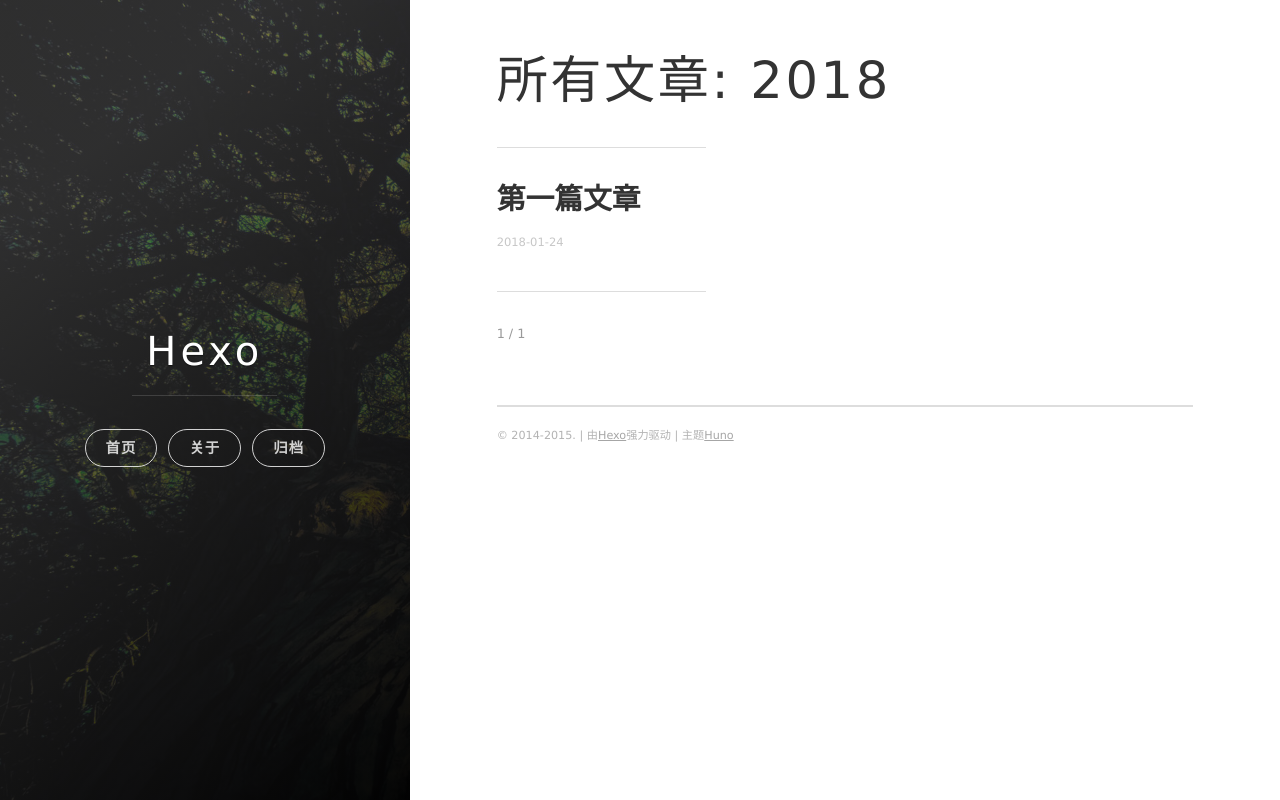
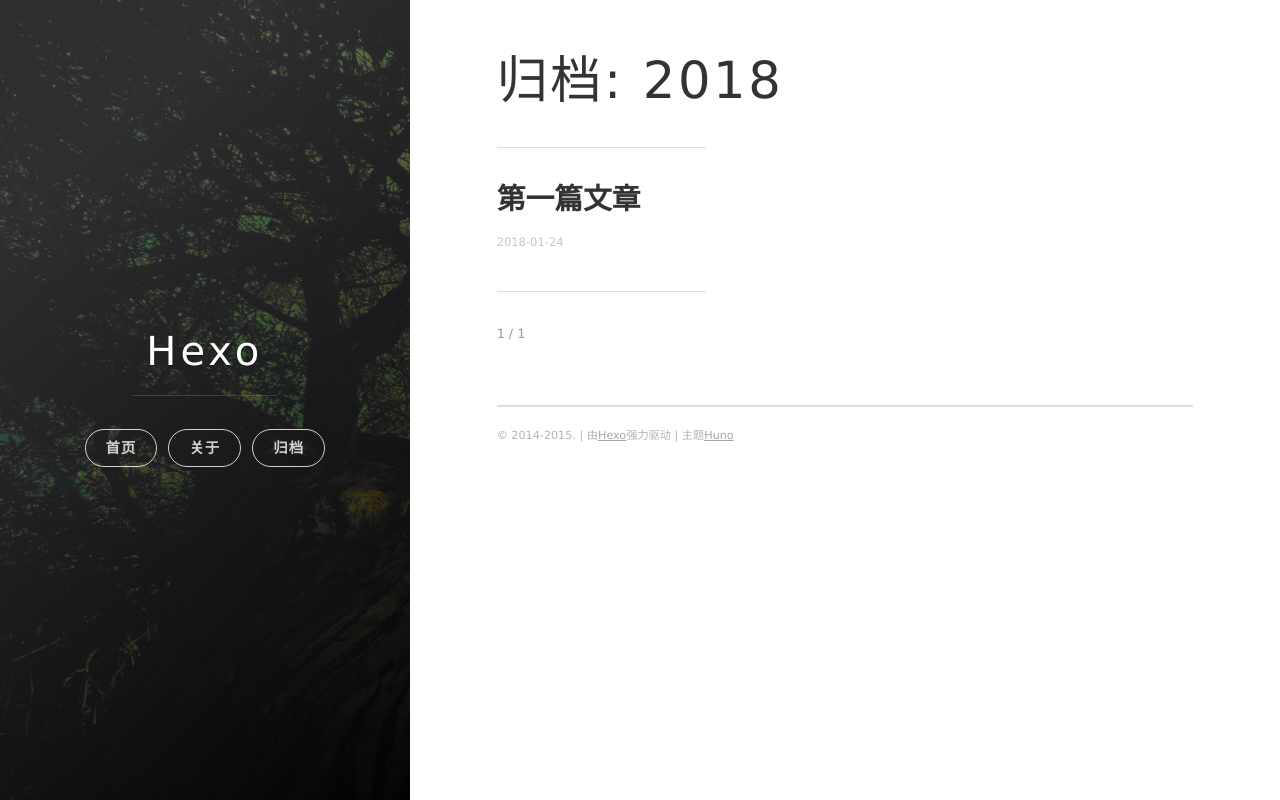
Before and after one commit to lijieyp/lijieyp.github.io, a plain HTML site: page archives/2018/index.html in a window 1280 px wide. Drawn offline with nearby package versions, Linux system fonts and the light colour scheme; some packages are replaced by stand-ins of ours.

Commit message:
Site updated: 2018-01-24 13:25:26

```diff
--- a/archives/2018/index.html
+++ b/archives/2018/index.html
@@ -7,7 +7,7 @@
 
 
     <title>
-      所有文章: 2018
+      归档: 2018
     </title>
 
     <meta name="viewport" content="width=device-width, initial-scale=1, maximum-scale=1, user-scalable=no">
@@ -17,11 +17,11 @@
 
 
     <meta property="og:type" content="website">
-<meta property="og:title" content="所有文章: 2018">
+<meta property="og:title" content="归档: 2018">
 <meta property="og:url" content="http://yoursite.com/archives/2018/index.html">
 <meta property="og:site_name" content="Hexo">
 <meta name="twitter:card" content="summary">
-<meta name="twitter:title" content="所有文章: 2018">
+<meta name="twitter:title" content="归档: 2018">
 
 
 
@@ -142,7 +142,7 @@ classes that you can use:
 
 
 
-  <h1 class="archive-title">所有文章: 2018</h1>
+  <h1 class="archive-title">归档: 2018</h1>
   <hr class="post-list__divider" />
 
 
```
Also changed, not shown: archives/2018/01/index.html (+4 -4 lines), archives/index.html (+3 -3 lines).
